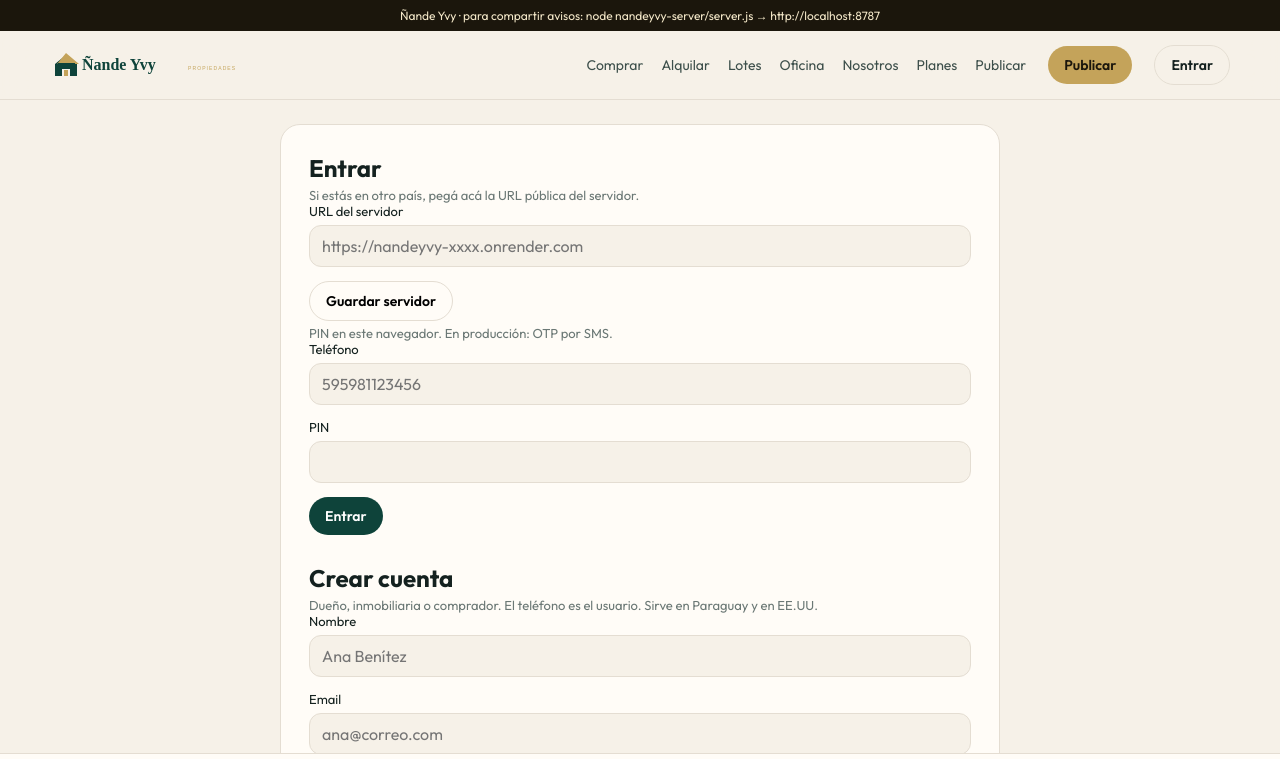
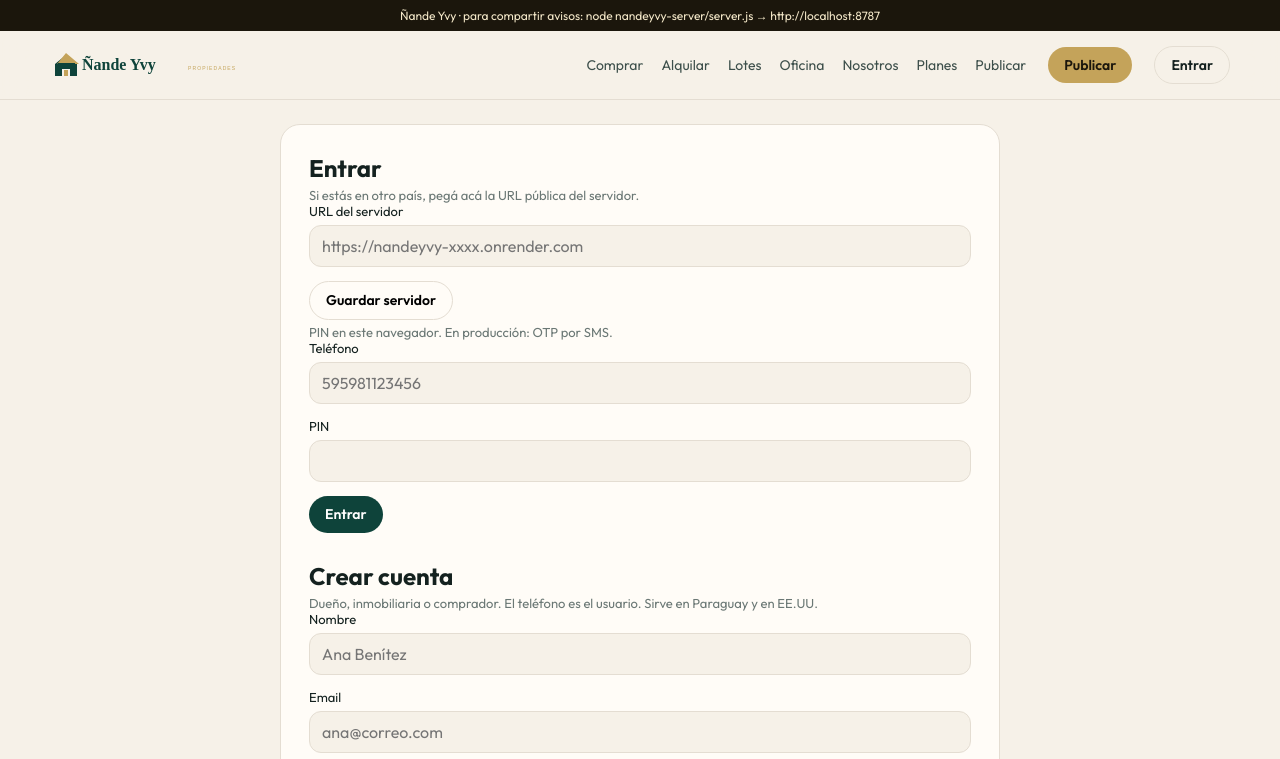
Before and after one commit to blaylockcris1-ctrl/nandeyvy, a website: page index.html in a window 1280 px wide. Both pictures are taken after a click on the link "Entrar". Shown: the top 759 px of the page. Drawn offline with Linux system fonts and the light colour scheme; no server answers.

Commit message:
Update styles.css

```diff
--- a/styles.css
+++ b/styles.css
@@ -113,7 +113,7 @@ button, input, select, textarea { font: inherit; }
 .kicker { font-size: 12px; letter-spacing: .12em; text-transform: uppercase; color: var(--gold); }
 .notice { background: #efe6d2; border-radius: 12px; padding: 10px 12px; font-size: 13px; margin: 12px 0; }
 
-.wizard { max-width: 720px; margin: 24px auto 60px; background: var(--white); border: 1px solid var(--line); border-radius: 20px; padding: 28px; }
+.wizard { max-width: 720px; margin: 24px auto 120px; background: var(--white); border: 1px solid var(--line); border-radius: 20px; padding: 28px 28px 36px; }
 .steps { display: flex; gap: 8px; margin-bottom: 22px; }
 .steps span { flex: 1; height: 6px; background: var(--line); border-radius: 99px; }
 .steps span.on { background: var(--teal); }
@@ -144,7 +144,17 @@ button, input, select, textarea { font: inherit; }
   text-align: center; font-size: 11px; font-weight: 600; color: var(--ink-soft); padding: 8px 4px;
 }
 .tabbar a.tab-plus { color: var(--teal-d); }
-body { padding-bottom: 64px; }
+body { padding-bottom: 88px; }
+#app { padding-bottom: 24px; }
+.btn { white-space: nowrap; line-height: 1.2; }
+.top-inner { flex-wrap: wrap; height: auto; min-height: 68px; padding: 8px 0; }
+.plan { grid-template-columns: 22px 1fr; }
+.plan input { margin-top: 3px; }
+@media (min-width: 901px) {
+  .tabbar { display: none; }
+  body { padding-bottom: 24px; }
+}
+
 .proto-note {
   background: #1b160c; color: #f3e7c8; font-size: 12px; text-align: center; padding: 8px;
 }
```
